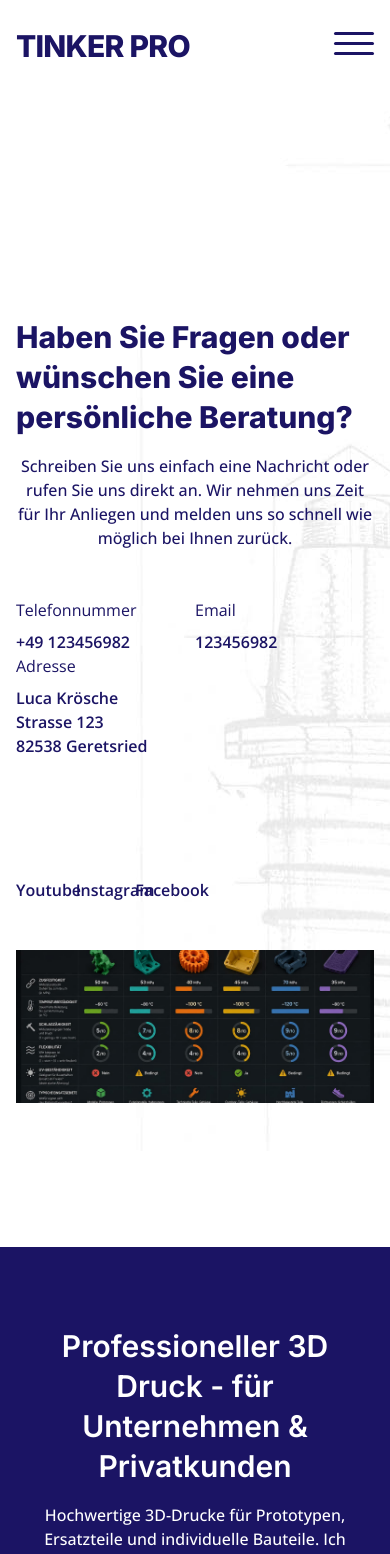
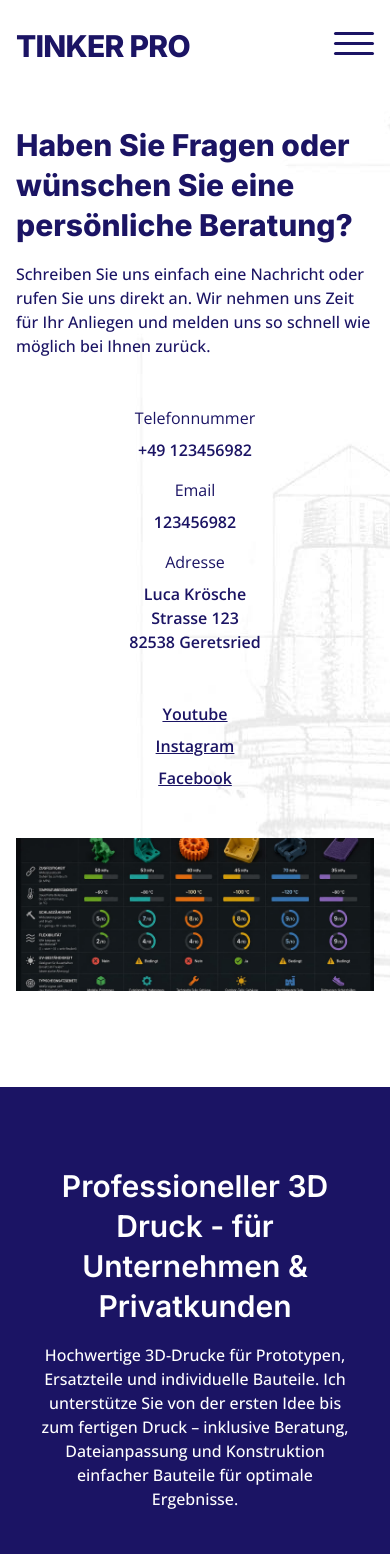
Before and after one commit to dscmari/tinker-professional, a Next.js app: page /kontakt in a window 390 px wide. Shown: the top 1554 px of the page. Built offline with nearby package versions, Linux system fonts and the light colour scheme.

Commit message:
implement mobile and tablet for /kontakt

```diff
--- a/app/kontakt/page.tsx
+++ b/app/kontakt/page.tsx
@@ -7,19 +7,19 @@ export default function page() {
   return (
     <div
       style={{ backgroundImage: `url(/images/tool_bg_vertikal.jpg)` }}
-      className="px-4 sm:px-16 lg:px-32 grid lg:grid-cols-12 gap-12 pt-60"
+      className="px-4 sm:px-16 lg:px-32 grid lg:grid-cols-12 gap-12 pt-12 md:pt-24 lg:pt-60"
     >
-      <div className="lg:col-span-6 row-span-2">
-        <h1 className="lg:!text-5xl/14 !font-extrabold">
+      <div className="lg:col-span-6">
+        <h1 className="xl:!text-5xl/14 !font-extrabold">
           Haben Sie Fragen oder wünschen Sie eine persönliche Beratung?
         </h1>
-        <p className="font-semibold 2xl:text-lg lg:mt-12 max-w-3xl text-center lg:text-start">
+        <p className="font-semibold 2xl:text-lg lg:mt-12 max-w-3xl text-start">
           Schreiben Sie uns einfach eine Nachricht oder rufen Sie uns direkt an.
           Wir nehmen uns Zeit für Ihr Anliegen und melden uns so schnell wie
           möglich bei Ihnen zurück.
         </p>
       </div>
-      <div className="lg:col-span-6 grid grid-cols-2 text-blue">
+      <div className="text-center md:text-start lg:col-span-6 grid justify-items-center lg:justify-items-start grid-cols-1 md:grid-cols-3 lg:grid-cols-2 text-blue gap-4 md:gap-0">
         <div className="flex flex-col gap-2">
           <span>Telefonnummer</span>
           <span className="font-semibold">+49 123456982</span>
@@ -29,35 +29,32 @@ export default function page() {
           <span className="font-semibold">123456982</span>
         </div>
         <div className="flex flex-col gap-2">
-
           <span>Adresse</span>
           <div className="flex flex-col font-semibold">
             <span>Luca Krösche</span>
             <span>Strasse 123</span>
             <span>82538 Geretsried</span>
           </div>
-
         </div>
       </div>
-      <div />
-      <div className="lg:col-span-6 row-span-2 grid grid-cols-6 font-semibold text-blue">
-        <div className="flex flex-col justify-end">
+      <div className="lg:col-span-6 row-span-2 grid justify-items-center lg:justify-items-start gap-2 md:gap-0 md:grid-cols-3 lg:grid-cols-6 font-semibold text-blue underline lg:no-underline">
+        <div className="flex flex-col justify-end lg:col-span-2 ">
           <Link className="" href={"#"}>
             Youtube
           </Link>
         </div>
-      <div className="flex flex-col justify-end">
+        <div className="flex flex-col justify-end lg:col-span-2">
           <Link className="" href={"#"}>
             Instagram
           </Link>
         </div>
-    <div className="flex flex-col justify-end">
+        <div className="flex flex-col justify-end lg:col-span-2">
           <Link className="" href={"#"}>
             Facebook
           </Link>
         </div>
       </div>
-      <div className="lg:col-span-6 row-span-2">
+      <div className="lg:col-span-6 row-span-2 justify-items-center lg:justify-items-start">
         <div className="relative aspect-[21/9] w-full max-w-[600px] overflow-hidden">
           <Image
             src="/images/materials_overview.jpg"
@@ -68,7 +65,6 @@ export default function page() {
           />
         </div>
       </div>
-      <div />
     </div>
   );
 }
```
Lines whose indentation alone changed are shown as unchanged.
